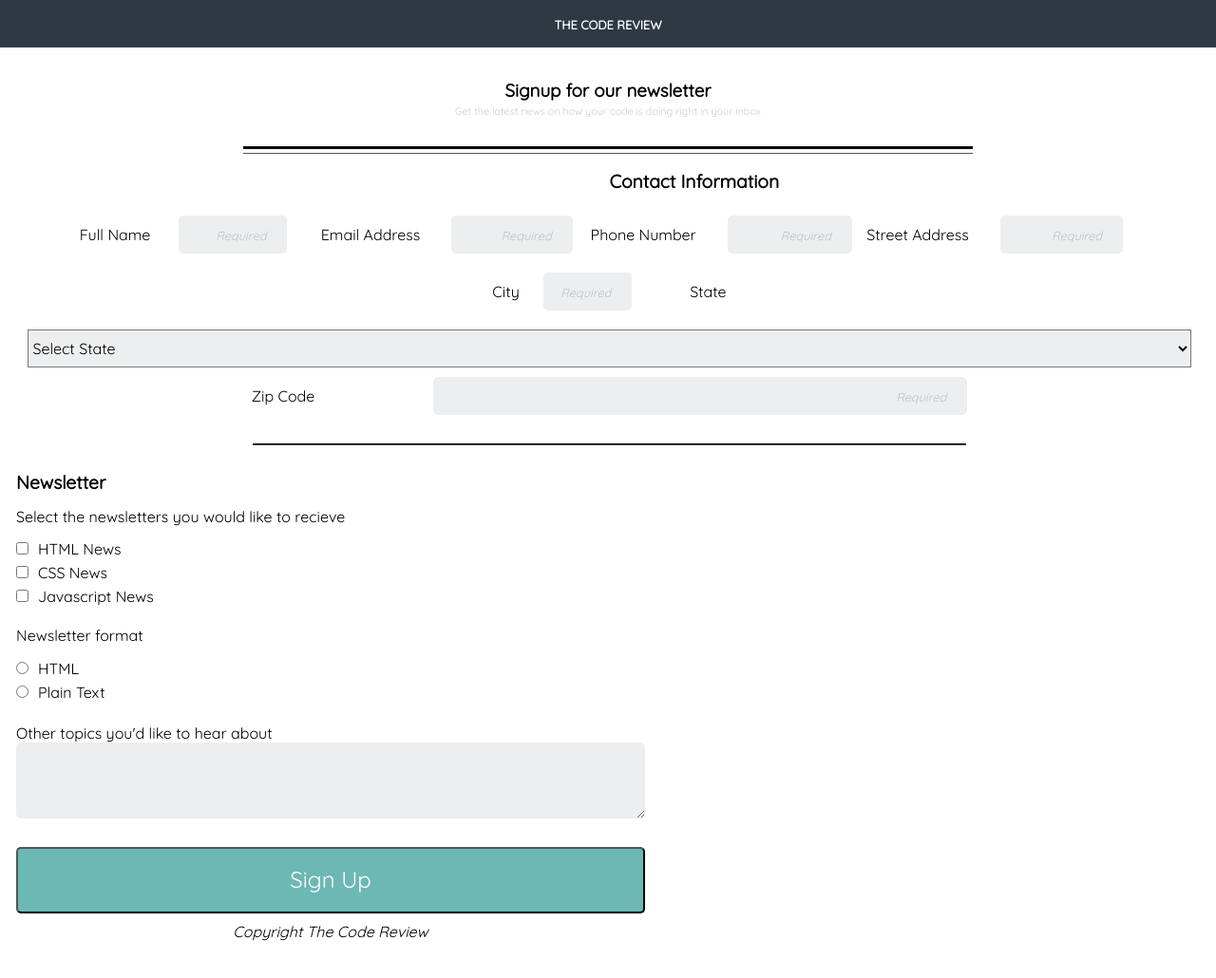
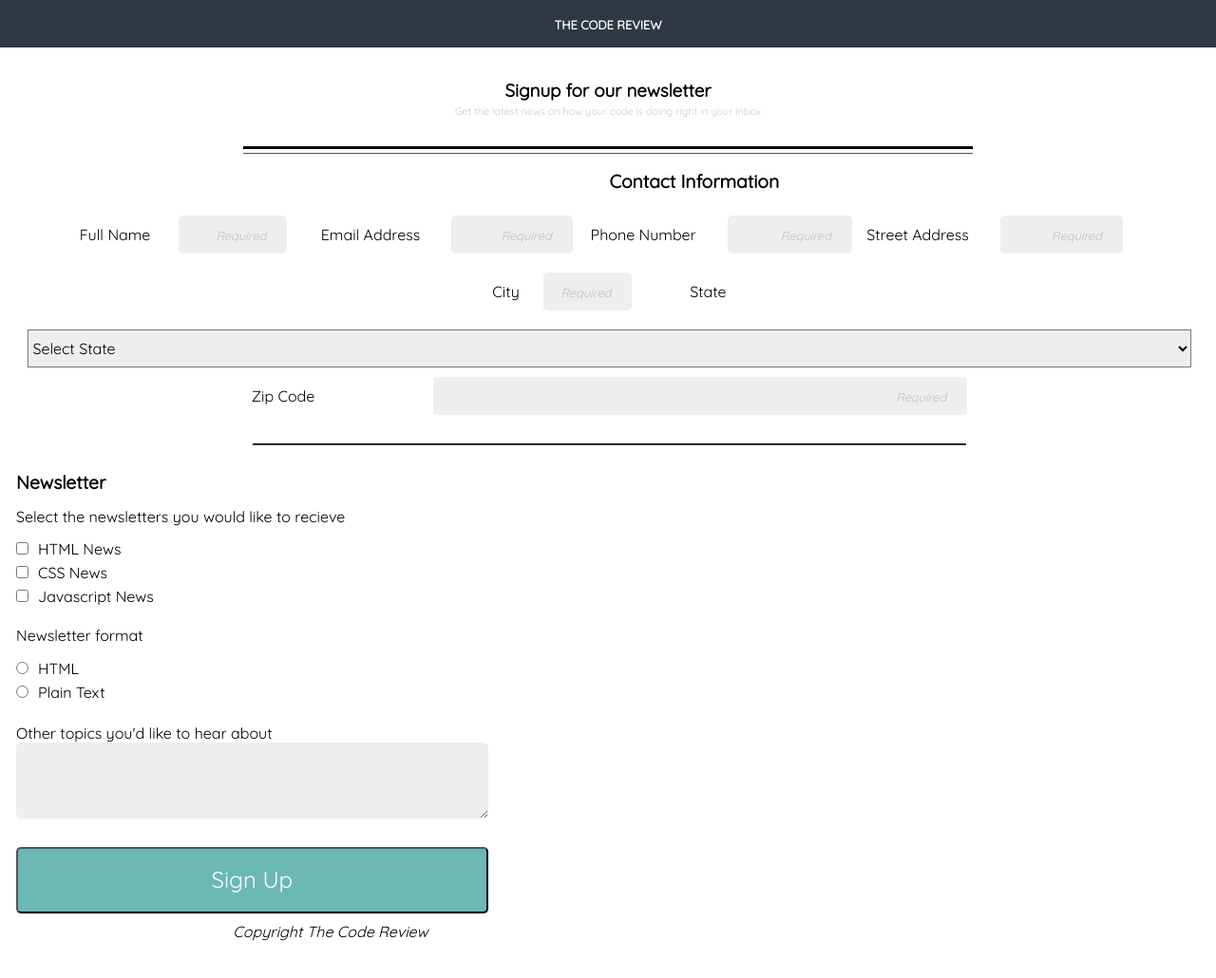
Before and after one commit to codeDerek/Treehouse-Project-3, a plain HTML site: page index.html in a window 1280 px wide. Shown: the top 1030 px of the page at 95% size. Drawn offline with Linux system fonts and the light colour scheme.

Commit message:
changed widths on submit button and other textarea

```diff
--- a/CSS/styles.css
+++ b/CSS/styles.css
@@ -226,6 +226,15 @@ input[type="submit"] {
     margin-left: 50%;
   }
 
+  textarea {
+    width: 75%;
+  }
+
+  input[type="submit"] {
+    width: 75%;
+
+  }
+
   #full-name,
   #email,
   #phone-number,
```
